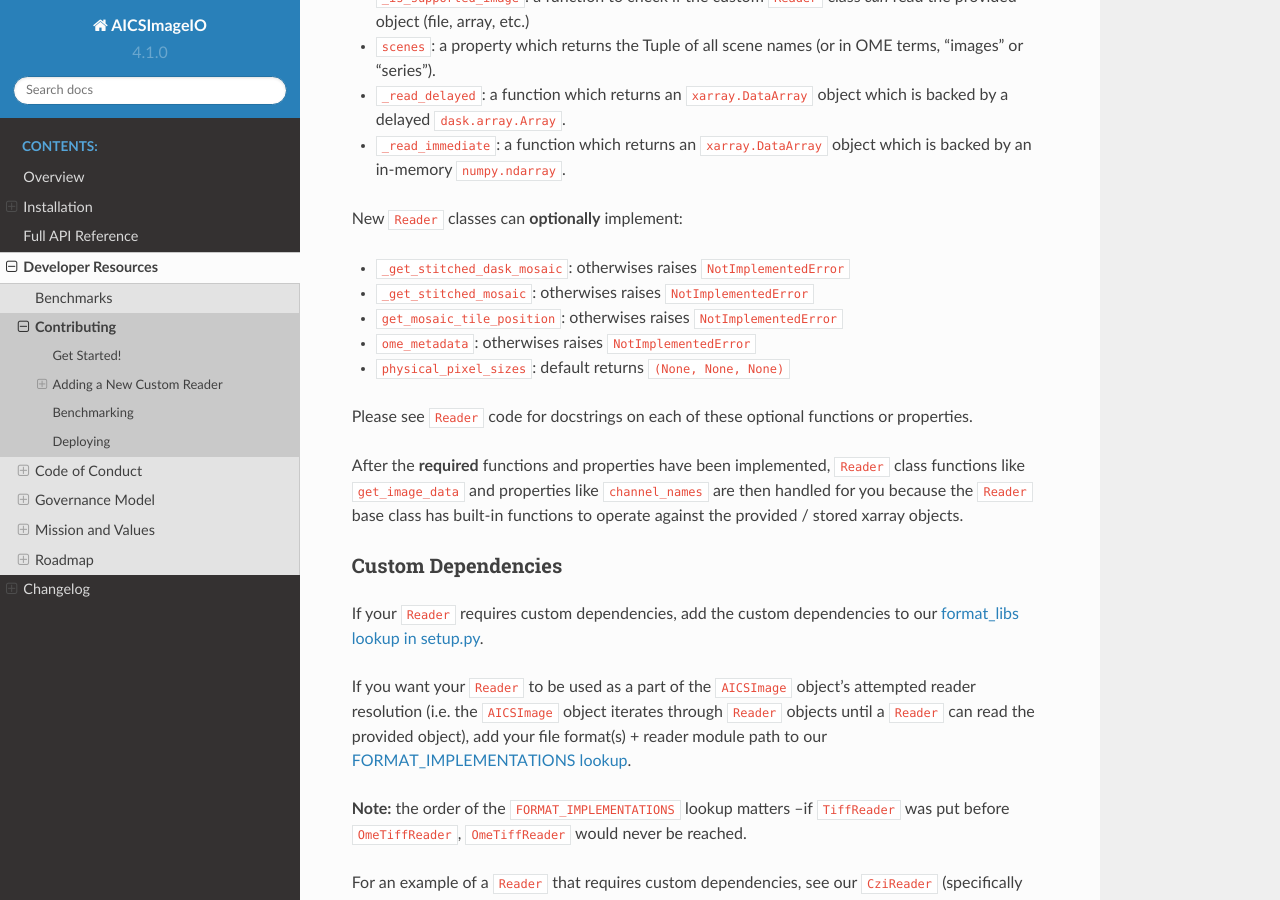
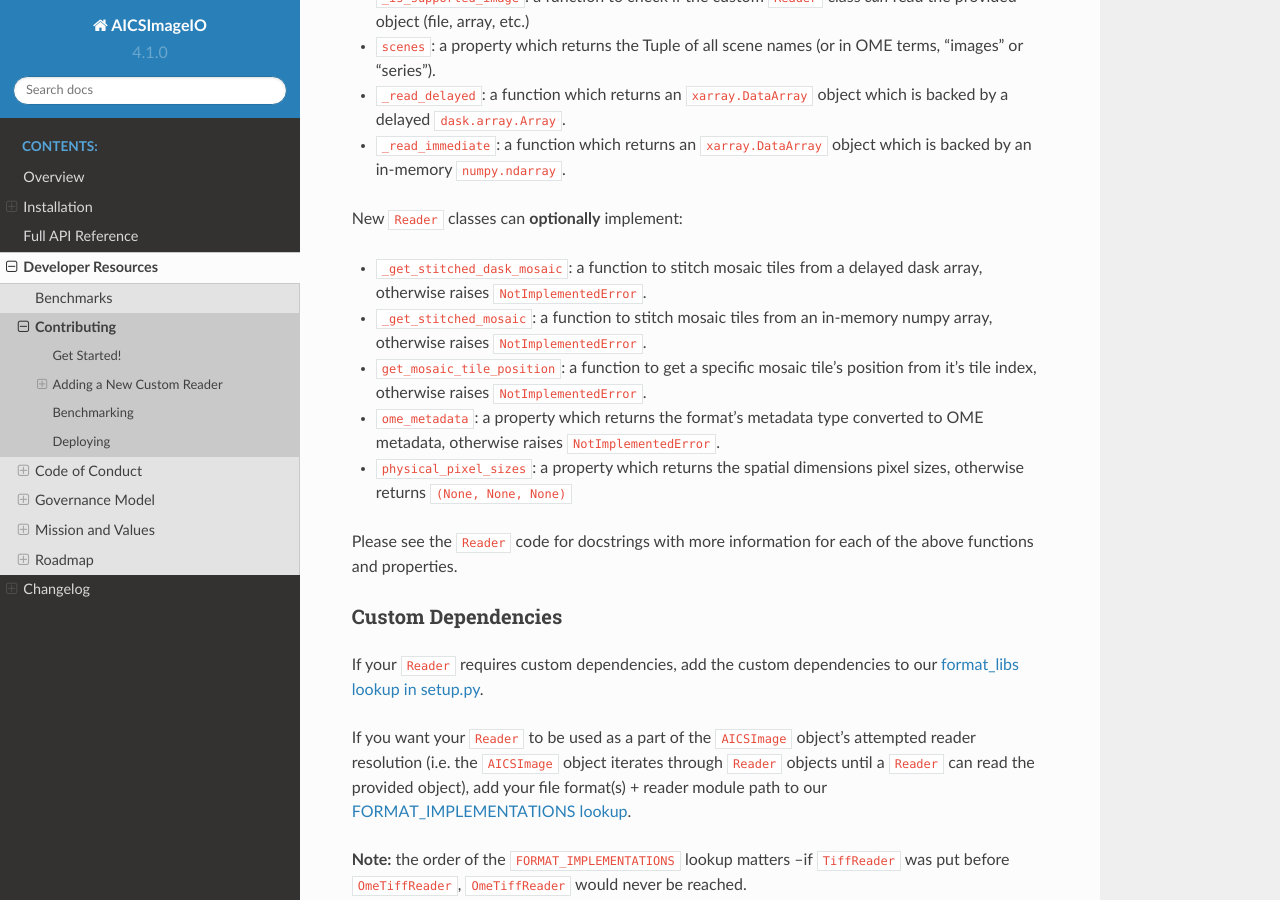
Before and after one commit to AllenCellModeling/aicsimageio, a Sphinx documentation site: the page built from docs/CONTRIBUTING.md, in a window 1280 px wide and 900 px high, scrolled down 2025 px. Built offline with Sphinx 7.4.7 and the Read the Docs theme 2.0.0, drawn with Linux system fonts in a browser that asks for light colours; pages that are not in the unit, such as notebooks, are missing from menus.

Commit message:
Clean up Reader class impl section

```diff
--- a/docs/CONTRIBUTING.md
+++ b/docs/CONTRIBUTING.md
@@ -91,19 +91,19 @@ New `Reader` classes are **required** to implement:
 
 New `Reader` classes can **optionally** implement:
 
--   `_get_stitched_dask_mosaic`: otherwises raises `NotImplementedError`
--   `_get_stitched_mosaic`: otherwises raises `NotImplementedError`
--   `get_mosaic_tile_position`: otherwises raises `NotImplementedError`
--   `ome_metadata`: otherwises raises `NotImplementedError`
--   `physical_pixel_sizes`: default returns `(None, None, None)`
+-   `_get_stitched_dask_mosaic`: a function to stitch mosaic tiles from a
+    delayed dask array, otherwise raises `NotImplementedError`.
+-   `_get_stitched_mosaic`: a function to stitch mosaic tiles from an
+    in-memory numpy array, otherwise raises `NotImplementedError`.
+-   `get_mosaic_tile_position`: a function to get a specific mosaic tile's position
+    from it's tile index, otherwise raises `NotImplementedError`.
+-   `ome_metadata`: a property which returns the format's metadata type converted to
+    OME metadata, otherwise raises `NotImplementedError`.
+-   `physical_pixel_sizes`: a property which returns the spatial dimensions pixel sizes,
+    otherwise returns `(None, None, None)`
 
-Please see `Reader` code for docstrings on each of these
-optional functions or properties.
-
-After the **required** functions and properties have been implemented,
-`Reader` class functions like `get_image_data` and properties like `channel_names`
-are then handled for you because the `Reader` base class has built-in functions to
-operate against the provided / stored xarray objects.
+Please see the `Reader` code for docstrings with more information
+for each of the above functions and properties.
 
 ### Custom Dependencies
 
```
